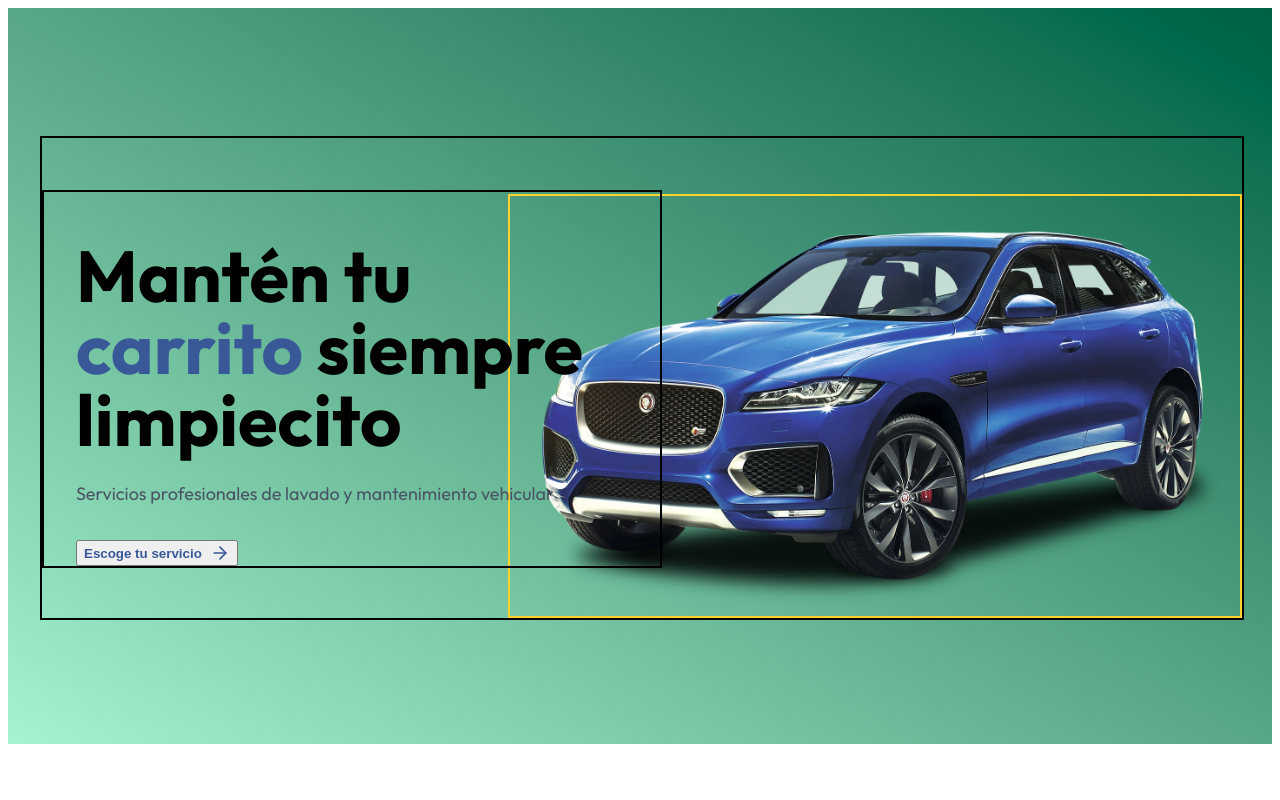
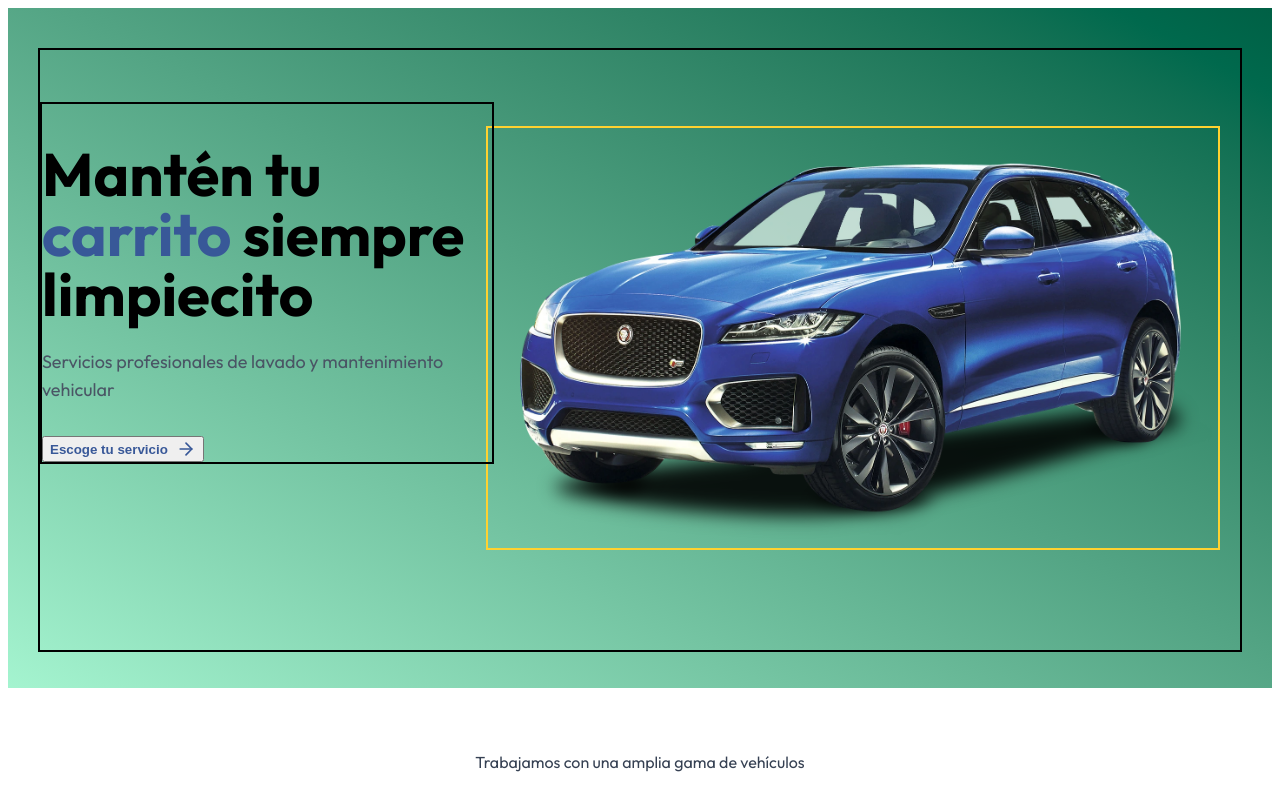
Before and after one commit to juaneugenio/lubrimas, a React (Vite) app: page / in a window 1280 px wide. Shown: the top 800 px of the page. Built offline with nearby package versions, Linux system fonts and the light colour scheme.

Commit message:
estilizando hero en md y lg screens

```diff
--- a/src/components/Hero/Hero.jsx
+++ b/src/components/Hero/Hero.jsx
@@ -10,17 +10,17 @@ const Hero = () => {
   };
 
   return (
-    <div className="bg-gradient-to-bl from-emerald-800 to-emerald-200 px-6 py-10 md:px-8 md:py-32 md:h-[60vh]">
+    <div className="bg-gradient-to-bl from-emerald-800 to-emerald-200 px-4 py-10 md:px-6 md:h-[50vh] lg:h-[75vh]">
       <div className="relative w-full max-w-[1200px] mx-auto flex flex-col md:flex-row items-center h-full border-2">
         {/* Text Content */}
         <motion.div
           initial={{ opacity: 0 }}
           animate={{ opacity: 1 }}
           transition={{ duration: 0.8 }}
-          className="mb-5 md:w-[46%] md:px-8 md:absolute md:left-0 md:top-13 z-20 border-2"
+          className="mb-5 md:w-[450px] md:absolute md:left-0 md:top-13 z-20 border-2"
         >
           <motion.h1
-            className="text-5xl md:text-7xl font-bold mb-6"
+            className="text-5xl md:text-6xl md:pt-0 font-bold mb-6"
             initial={{ opacity: 0, y: 20 }}
             animate={{ opacity: 1, y: 0 }}
             transition={{ delay: 0.2, duration: 0.8 }}
@@ -57,7 +57,7 @@ const Hero = () => {
           initial={{ opacity: 0, x: 100 }}
           animate={{ opacity: 1, x: 0 }}
           transition={{ duration: 1 }}
-          className="flex justify-center items-center md:w-auto md:absolute md:right-0 md:bottom-0 border-2 border-amber-300"
+          className="flex justify-center items-center md:max-w-[500px] md:absolute md:right-0 md:bottom-25 lg:max-w-3/4 lg:bottom-25 lg:right-5 border-2 border-amber-300"
         >
           <img
             src="/images/hero-car.webp"
```
